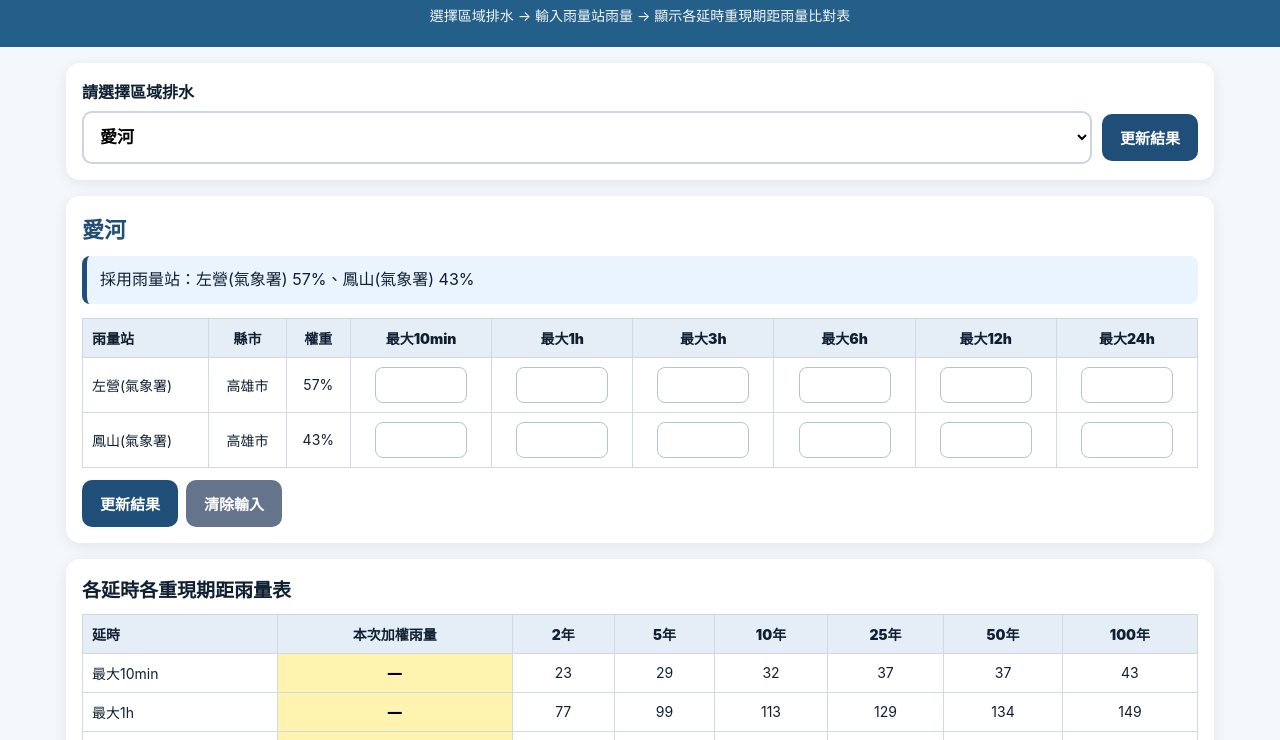
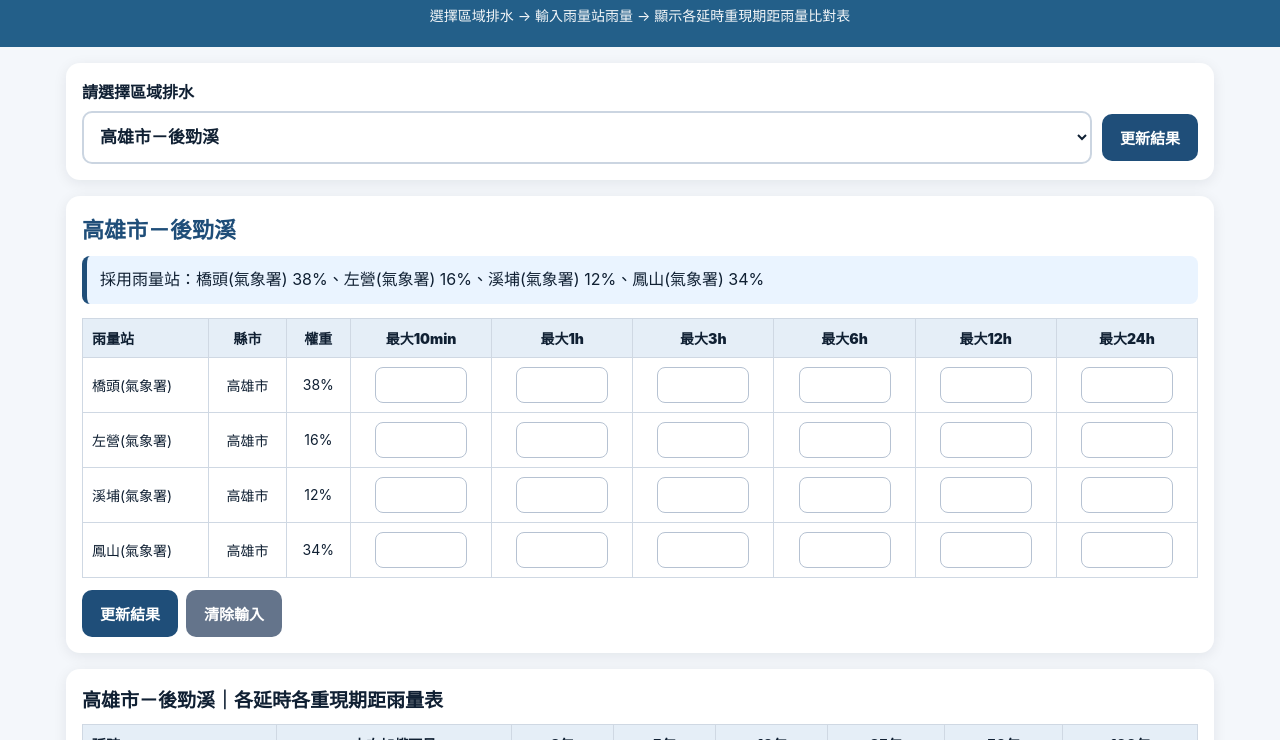
Before and after one commit to homeway-tool/homeway-rainfall-tool, a plain HTML site: page index.html in a window 1280 px wide. Shown: the part 60-800 px from the top of the page. Drawn offline with Linux system fonts and the light colour scheme.

Commit message:
Add files via upload

```diff
--- a/data.json
+++ b/data.json
@@ -1,99 +1,9 @@
 {
   "d0": {
-    "name": "愛河",
+    "id": "d0",
     "city": "高雄市",
-    "stations": [
-      {
-        "station": "左營(氣象署)",
-        "city": "高雄市",
-        "weight": 0.57
-      },
-      {
-        "station": "鳳山(氣象署)",
-        "city": "高雄市",
-        "weight": 0.43
-      }
-    ],
-    "durations": [
-      "最大10min",
-      "最大1h",
-      "最大3h",
-      "最大6h",
-      "最大12h",
-      "最大24h"
-    ],
-    "periods": [
-      {
-        "period": "2年",
-        "values": [
-          23,
-          77,
-          131,
-          173,
-          223,
-          285
-        ]
-      },
-      {
-        "period": "5年",
-        "values": [
-          29,
-          99,
-          175,
-          237,
-          315,
-          414
-        ]
-      },
-      {
-        "period": "10年",
-        "values": [
-          32,
-          113,
-          202,
-          276,
-          372,
-          496
-        ]
-      },
-      {
-        "period": "25年",
-        "values": [
-          37,
-          129,
-          232,
-          322,
-          439,
-          594
-        ]
-      },
-      {
-        "period": "50年",
-        "values": [
-          37,
-          134,
-          249,
-          351,
-          484,
-          663
-        ]
-      },
-      {
-        "period": "100年",
-        "values": [
-          43,
-          149,
-          272,
-          383,
-          530,
-          730
-        ]
-      }
-    ]
-  },
-  "d1": {
     "name": "後勁溪",
-    "city": "高雄市",
+    "displayName": "高雄市－後勁溪",
     "stations": [
       {
         "station": "橋頭(氣象署)",
@@ -193,9 +103,199 @@
       }
     ]
   },
+  "d1": {
+    "id": "d1",
+    "city": "高雄市",
+    "name": "愛河",
+    "displayName": "高雄市－愛河",
+    "stations": [
+      {
+        "station": "左營(氣象署)",
+        "city": "高雄市",
+        "weight": 0.57
+      },
+      {
+        "station": "鳳山(氣象署)",
+        "city": "高雄市",
+        "weight": 0.43
+      }
+    ],
+    "durations": [
+      "最大10min",
+      "最大1h",
+      "最大3h",
+      "最大6h",
+      "最大12h",
+      "最大24h"
+    ],
+    "periods": [
+      {
+        "period": "2年",
+        "values": [
+          23,
+          77,
+          131,
+          173,
+          223,
+          285
+        ]
+      },
+      {
+        "period": "5年",
+        "values": [
+          29,
+          99,
+          175,
+          237,
+          315,
+          414
+        ]
+      },
+      {
+        "period": "10年",
+        "values": [
+          32,
+          113,
+          202,
+          276,
+          372,
+          496
+        ]
+      },
+      {
+        "period": "25年",
+        "values": [
+          37,
+          129,
+          232,
+          322,
+          439,
+          594
+        ]
+      },
+      {
+        "period": "50年",
+        "values": [
+          37,
+          134,
+          249,
+          351,
+          484,
+          663
+        ]
+      },
+      {
+        "period": "100年",
+        "values": [
+          43,
+          149,
+          272,
+          383,
+          530,
+          730
+        ]
+      }
+    ]
+  },
   "d2": {
+    "id": "d2",
+    "city": "高雄市",
+    "name": "鳳山溪",
+    "displayName": "高雄市－鳳山溪",
+    "stations": [
+      {
+        "station": "鳳山(氣象署)",
+        "city": "高雄市",
+        "weight": 0.78
+      },
+      {
+        "station": "高雄(氣象署)",
+        "city": "高雄市",
+        "weight": 0.22
+      }
+    ],
+    "durations": [
+      "最大10min",
+      "最大1h",
+      "最大3h",
+      "最大6h",
+      "最大12h",
+      "最大24h"
+    ],
+    "periods": [
+      {
+        "period": "2年",
+        "values": [
+          16,
+          51,
+          89,
+          121,
+          161,
+          213
+        ]
+      },
+      {
+        "period": "5年",
+        "values": [
+          19,
+          69,
+          127,
+          176,
+          240,
+          324
+        ]
+      },
+      {
+        "period": "10年",
+        "values": [
+          21,
+          80,
+          152,
+          213,
+          293,
+          398
+        ]
+      },
+      {
+        "period": "25年",
+        "values": [
+          23,
+          94,
+          183,
+          260,
+          360,
+          490
+        ]
+      },
+      {
+        "period": "50年",
+        "values": [
+          25,
+          104,
+          206,
+          295,
+          410,
+          559
+        ]
+      },
+      {
+        "period": "100年",
+        "values": [
+          27,
+          114,
+          230,
+          331,
+          460,
+          628
+        ]
+      }
+    ]
+  },
+  "d3": {
+    "id": "d3",
+    "city": "屏東縣",
     "name": "中林排水",
-    "city": "屏東縣",
+    "displayName": "屏東縣－中林排水",
     "stations": [
       {
         "station": "三地門(氣象署)",
@@ -285,9 +385,11 @@
       }
     ]
   },
-  "d3": {
+  "d4": {
+    "id": "d4",
+    "city": "屏東縣",
     "name": "牛稠溪排水",
-    "city": "屏東縣",
+    "displayName": "屏東縣－牛稠溪排水",
     "stations": [
       {
         "station": "屏東(氣象署)",
@@ -377,9 +479,11 @@
       }
     ]
   },
-  "d4": {
+  "d5": {
+    "id": "d5",
+    "city": "屏東縣",
     "name": "武洛溪",
-    "city": "屏東縣",
+    "displayName": "屏東縣－武洛溪",
     "stations": [
       {
         "station": "里港(氣象署)",
@@ -479,9 +583,11 @@
       }
     ]
   },
-  "d5": {
-    "name": "埔羌溪",
+  "d6": {
+    "id": "d6",
     "city": "屏東縣",
+    "name": "埔羌溪排水",
+    "displayName": "屏東縣－埔羌溪排水",
     "stations": [
       {
         "station": "大津(氣象署)",
@@ -581,9 +687,11 @@
       }
     ]
   },
-  "d6": {
-    "name": "埔羌崙",
+  "d7": {
+    "id": "d7",
     "city": "屏東縣",
+    "name": "埔羌崙排水",
+    "displayName": "屏東縣－埔羌崙排水",
     "stations": [
       {
         "station": "高樹(氣象署)",
@@ -683,9 +791,11 @@
       }
     ]
   },
-  "d7": {
+  "d8": {
+    "id": "d8",
+    "city": "屏東縣",
     "name": "萬丹排水",
-    "city": "屏東縣",
+    "displayName": "屏東縣－萬丹排水",
     "stations": [
       {
         "station": "屏東(5)(水利署)",
@@ -769,5 +879,307 @@
         ]
       }
     ]
+  },
+  "d9": {
+    "id": "d9",
+    "city": "屏東縣",
+    "name": "崁頂支線",
+    "displayName": "屏東縣－崁頂支線",
+    "stations": [
+      {
+        "station": "崁頂(氣象署)",
+        "city": "屏東縣",
+        "weight": 0.5
+      },
+      {
+        "station": "南州(氣象署)",
+        "city": "屏東縣",
+        "weight": 0.5
+      }
+    ],
+    "durations": [
+      "最大10min",
+      "最大1h",
+      "最大3h",
+      "最大6h",
+      "最大12h",
+      "最大24h"
+    ],
+    "periods": [
+      {
+        "period": "2年",
+        "values": [
+          14,
+          46,
+          82,
+          113,
+          154,
+          209
+        ]
+      },
+      {
+        "period": "5年",
+        "values": [
+          16,
+          61,
+          116,
+          165,
+          228,
+          313
+        ]
+      },
+      {
+        "period": "10年",
+        "values": [
+          17,
+          71,
+          139,
+          199,
+          278,
+          381
+        ]
+      },
+      {
+        "period": "25年",
+        "values": [
+          19,
+          83,
+          169,
+          245,
+          342,
+          468
+        ]
+      },
+      {
+        "period": "50年",
+        "values": [
+          20,
+          91,
+          191,
+          279,
+          391,
+          533
+        ]
+      },
+      {
+        "period": "100年",
+        "values": [
+          21,
+          100,
+          213,
+          313,
+          439,
+          597
+        ]
+      }
+    ]
+  },
+  "d10": {
+    "id": "d10",
+    "city": "屏東縣",
+    "name": "楓港溪",
+    "displayName": "屏東縣－楓港溪",
+    "stations": [
+      {
+        "station": "楓港(氣象署)",
+        "city": "屏東縣",
+        "weight": 0.34
+      },
+      {
+        "station": "壽卡(水利署)",
+        "city": "屏東縣",
+        "weight": 0.41
+      },
+      {
+        "station": "牡丹(水利署)",
+        "city": "屏東縣",
+        "weight": 0.2
+      },
+      {
+        "station": "石門(水利署)",
+        "city": "屏東縣",
+        "weight": 0.05
+      }
+    ],
+    "durations": [
+      "最大10min",
+      "最大1h",
+      "最大3h",
+      "最大6h",
+      "最大12h",
+      "最大24h"
+    ],
+    "periods": [
+      {
+        "period": "2年",
+        "values": [
+          20,
+          65,
+          114,
+          156,
+          212,
+          286
+        ]
+      },
+      {
+        "period": "5年",
+        "values": [
+          22,
+          76,
+          142,
+          203,
+          287,
+          403
+        ]
+      },
+      {
+        "period": "10年",
+        "values": [
+          23,
+          79,
+          154,
+          229,
+          337,
+          496
+        ]
+      },
+      {
+        "period": "25年",
+        "values": [
+          23,
+          81,
+          167,
+          260,
+          403,
+          624
+        ]
+      },
+      {
+        "period": "50年",
+        "values": [
+          18,
+          78,
+          173,
+          281,
+          452,
+          725
+        ]
+      },
+      {
+        "period": "100年",
+        "values": [
+          24,
+          86,
+          189,
+          309,
+          506,
+          827
+        ]
+      }
+    ]
+  },
+  "d11": {
+    "id": "d11",
+    "city": "屏東縣",
+    "name": "牛埔溪排水",
+    "displayName": "屏東縣－牛埔溪排水",
+    "stations": [
+      {
+        "station": "屏東(5)(水利署)",
+        "city": "屏東縣",
+        "weight": 0.03
+      },
+      {
+        "station": "南和(水利署)",
+        "city": "屏東縣",
+        "weight": 0.22
+      },
+      {
+        "station": "泰武(2)(水利署)",
+        "city": "屏東縣",
+        "weight": 0.25
+      },
+      {
+        "station": "南州(氣象署)",
+        "city": "屏東縣",
+        "weight": 0.5
+      }
+    ],
+    "durations": [
+      "最大10min",
+      "最大1h",
+      "最大3h",
+      "最大6h",
+      "最大12h",
+      "最大24h"
+    ],
+    "periods": [
+      {
+        "period": "2年",
+        "values": [
+          18,
+          61,
+          112,
+          157,
+          218,
+          301
+        ]
+      },
+      {
+        "period": "5年",
+        "values": [
+          21,
+          78,
+          148,
+          209,
+          291,
+          400
+        ]
+      },
+      {
+        "period": "10年",
+        "values": [
+          24,
+          94,
+          180,
+          254,
+          347,
+          467
+        ]
+      },
+      {
+        "period": "25年",
+        "values": [
+          29,
+          120,
+          230,
+          318,
+          424,
+          553
+        ]
+      },
+      {
+        "period": "50年",
+        "values": [
+          34,
+          143,
+          272,
+          372,
+          486,
+          618
+        ]
+      },
+      {
+        "period": "100年",
+        "values": [
+          40,
+          168,
+          317,
+          427,
+          548,
+          683
+        ]
+      }
+    ]
   }
 }
--- a/script.js
+++ b/script.js
@@ -1,6 +1,6 @@
 var DATA = {};
 var currentId = null;
-var VERSION = "20260630_fix2";
+var VERSION = "20260703_v14";
 
 function formatNum(v){
   if(v===null || v===undefined || isNaN(v)) return '—';
@@ -13,39 +13,49 @@ function esc(s){
   });
 }
 
-function getIds(){return Object.keys(DATA);}
+function getIds(){
+  return Object.keys(DATA);
+}
 
 function weightedRain(id, durationIndex){
   var inputs=document.querySelectorAll('input[data-drain="'+id+'"][data-duration="'+durationIndex+'"]');
-  var sum=0, has=false;
+  var sum=0;
+  var has=false;
   for(var i=0;i<inputs.length;i++){
     var raw=String(inputs[i].value || '').replace(',','.');
     var val=parseFloat(raw);
     if(!isNaN(val)){
-      sum += val*parseFloat(inputs[i].getAttribute('data-w'));
-      has=true;
+      sum += val * parseFloat(inputs[i].getAttribute('data-w'));
+      has = true;
     }
   }
-  return has?sum:null;
+  return has ? sum : null;
 }
 
 function buildStationInput(id){
   var d=DATA[id];
-  var html='<h2>'+esc(d.name)+'</h2>';
-  html+='<div class="hint">採用雨量站：'+d.stations.map(function(s){return esc(s.station)+' '+Math.round(s.weight*100)+'%';}).join('、')+'</div>';
+  var html='<h2>'+esc(d.displayName || ((d.city?d.city+"－":"")+d.name))+'</h2>';
+  html+='<div class="hint">採用雨量站：'+d.stations.map(function(s){
+    return esc(s.station)+' '+Math.round(Number(s.weight)*100)+'%';
+  }).join('、')+'</div>';
+
   html+='<div class="table-wrap"><table><thead><tr><th>雨量站</th><th>縣市</th><th>權重</th>';
-  for(var i=0;i<d.durations.length;i++) html+='<th>'+esc(d.durations[i])+'</th>';
+  for(var i=0;i<d.durations.length;i++){
+    html+='<th>'+esc(d.durations[i])+'</th>';
+  }
   html+='</tr></thead><tbody>';
 
   d.stations.forEach(function(s){
-    html+='<tr><td>'+esc(s.station)+'</td><td>'+esc(s.city||'')+'</td><td>'+Math.round(s.weight*100)+'%</td>';
+    html+='<tr><td>'+esc(s.station)+'</td><td>'+esc(s.city||'')+'</td><td>'+Math.round(Number(s.weight)*100)+'%</td>';
     for(var i=0;i<d.durations.length;i++){
       html+='<td><input inputmode="decimal" data-drain="'+id+'" data-w="'+s.weight+'" data-duration="'+i+'" type="number" step="0.1" aria-label="'+esc(s.station)+' '+esc(d.durations[i])+'雨量"></td>';
     }
     html+='</tr>';
   });
 
-  html+='</tbody></table></div><div class="actions"><button type="button" onclick="renderResults()">更新結果</button><button type="button" class="secondary" onclick="clearInputs()">清除輸入</button></div>';
+  html+='</tbody></table></div>';
+  html+='<div class="actions"><button type="button" onclick="renderResults()">更新結果</button><button type="button" class="secondary" onclick="clearInputs()">清除輸入</button></div>';
+
   document.getElementById('input-card').innerHTML=html;
 
   document.querySelectorAll('#input-card input').forEach(function(inp){
@@ -56,18 +66,23 @@ function buildStationInput(id){
 
 function buildCompareTable(id){
   var d=DATA[id];
-  var html='<h3>各延時各重現期距雨量表</h3>';
+  var html='<h3>'+esc(d.displayName || d.name)+'｜各延時各重現期距雨量表</h3>';
   html+='<div class="table-wrap"><table class="compare-table"><thead><tr><th>延時</th><th>本次加權雨量</th>';
-  d.periods.forEach(function(p){html+='<th>'+esc(p.period)+'</th>';});
+  d.periods.forEach(function(p){
+    html+='<th>'+esc(p.period)+'</th>';
+  });
   html+='</tr></thead><tbody>';
 
   for(var i=0;i<d.durations.length;i++){
     html+='<tr><td>'+esc(d.durations[i])+'</td><td class="my-rain">'+formatNum(weightedRain(id,i))+'</td>';
-    d.periods.forEach(function(p){html+='<td>'+formatNum(p.values[i])+'</td>';});
+    d.periods.forEach(function(p){
+      html+='<td>'+formatNum(p.values[i])+'</td>';
+    });
     html+='</tr>';
   }
 
-  html+='</tbody></table></div><p class="small">說明：「本次加權雨量」為各雨量站輸入值依權重加權後之雨量；右側重現期距資料由最新 Excel 匯入，數值採四捨五入整數顯示。</p>';
+  html+='</tbody></table></div>';
+  html+='<p class="small">說明：「本次加權雨量」為各雨量站輸入值依權重加權後之雨量；右側重現期距資料由最新 Excel 匯入，數值採四捨五入整數顯示。</p>';
   return html;
 }
 
@@ -77,7 +92,9 @@ function renderResults(){
 }
 
 function clearInputs(){
-  document.querySelectorAll('#input-card input').forEach(function(i){i.value='';});
+  document.querySelectorAll('#input-card input').forEach(function(i){
+    i.value='';
+  });
   renderResults();
 }
 
@@ -93,14 +110,27 @@ function init(){
   getIds().forEach(function(id){
     var opt=document.createElement('option');
     opt.value=id;
-    opt.textContent=DATA[id].name;
+    var d=DATA[id];
+    opt.textContent=d.displayName || ((d.city?d.city+"－":"")+d.name);
     sel.appendChild(opt);
   });
-  sel.addEventListener('change',function(){changeDrain(this.value);});
+
+  sel.addEventListener('change',function(){
+    changeDrain(this.value);
+  });
+
   var first=getIds()[0];
-  if(first){sel.value=first;changeDrain(first);}
+  if(first){
+    sel.value=first;
+    changeDrain(first);
+  }
 }
 
-fetch('data.json?v=20260630_fix2').then(function(r){return r.json();}).then(function(json){DATA=json;init();}).catch(function(){
+fetch('data.json?v=20260703_v14').then(function(r){
+  return r.json();
+}).then(function(json){
+  DATA=json;
+  init();
+}).catch(function(){
   document.getElementById('input-card').innerHTML='<div class="empty-note">資料讀取失敗，請確認 data.json 已上傳至同一個 GitHub Pages 資料夾。</div>';
 });
--- a/style.css
+++ b/style.css
@@ -1,19 +1,34 @@
 *{box-sizing:border-box}
-body{font-family:-apple-system,BlinkMacSystemFont,"Segoe UI","Microsoft JhengHei",Arial,sans-serif;margin:0;background:#f4f7fb;color:#102033}
+body{
+  font-family:-apple-system,BlinkMacSystemFont,"Segoe UI","Microsoft JhengHei",Arial,sans-serif;
+  margin:0;background:#f4f7fb;color:#102033
+}
 header{background:#235f89;color:#fff;text-align:center;padding:22px 16px}
 header h1{margin:0;font-size:24px;letter-spacing:.04em}
 header p{margin:8px 0 0;font-size:14px;opacity:.95}
 main{max-width:1180px;margin:0 auto;padding:16px}
-.card{background:#fff;border-radius:14px;padding:16px;margin-bottom:16px;box-shadow:0 3px 14px rgba(15,23,42,.08)}
-label{display:block;font-weight:800;margin-bottom:8px}
+.card{
+  background:#fff;border-radius:14px;padding:16px;margin-bottom:16px;
+  box-shadow:0 3px 14px rgba(15,23,42,.08)
+}
+label{display:block;font-weight:900;margin-bottom:8px}
 .select-row{display:flex;gap:10px;align-items:center}
-select{flex:1;padding:14px 12px;border:2px solid #cbd5e1;border-radius:10px;font-size:17px;font-weight:800;background:#fff}
-button{border:0;border-radius:10px;padding:13px 18px;background:#1f4e79;color:#fff;font-weight:900;font-size:15px;cursor:pointer}
+select{
+  flex:1;padding:14px 12px;border:2px solid #cbd5e1;border-radius:10px;
+  font-size:17px;font-weight:900;background:#fff;color:#102033
+}
+button{
+  border:0;border-radius:10px;padding:13px 18px;background:#1f4e79;color:#fff;
+  font-weight:900;font-size:15px;cursor:pointer;touch-action:manipulation
+}
 button.secondary{background:#64748b}
 .actions{display:flex;gap:8px;margin-top:12px}
 h2{font-size:22px;margin:0 0 12px;color:#1f4e79}
 h3{font-size:19px;margin:0 0 12px;color:#102033}
-.hint{background:#eaf4ff;border-left:5px solid #1f4e79;padding:11px 13px;border-radius:8px;margin-bottom:14px;line-height:1.6}
+.hint{
+  background:#eaf4ff;border-left:5px solid #1f4e79;padding:11px 13px;
+  border-radius:8px;margin-bottom:14px;line-height:1.6
+}
 .table-wrap{overflow-x:auto;-webkit-overflow-scrolling:touch}
 table{width:100%;border-collapse:collapse;min-width:860px}
 th,td{border:1px solid #cfd8e3;padding:9px;text-align:center;font-size:14px}
@@ -21,13 +36,17 @@ th{background:#e5eef7;font-weight:900}
 td:first-child,th:first-child{position:sticky;left:0;z-index:1;text-align:left}
 td:first-child{background:#fff}
 th:first-child{background:#e5eef7}
-input[type=number]{width:92px;padding:8px;border:1px solid #b6c2d2;border-radius:8px;font-size:16px;text-align:right}
+input[type=number]{
+  width:92px;padding:8px;border:1px solid #b6c2d2;border-radius:8px;
+  font-size:16px;text-align:right
+}
 .my-rain{background:#fff3b0!important;font-weight:900;color:#000}
 .small{font-size:13px;color:#54657a;line-height:1.6}
 .footer{text-align:center;color:#64748b;font-size:12px;padding:6px 0 18px}
 .empty-note{padding:16px;border-radius:10px;background:#fff7ed;color:#9a3412}
 @media(max-width:760px){
   header h1{font-size:20px}
+  header p{font-size:13px}
   main{padding:10px}
   .card{padding:14px;border-radius:12px}
   .select-row{display:block}
```
Also changed, not shown: index.html (+8 -4 lines), 1 other file.
